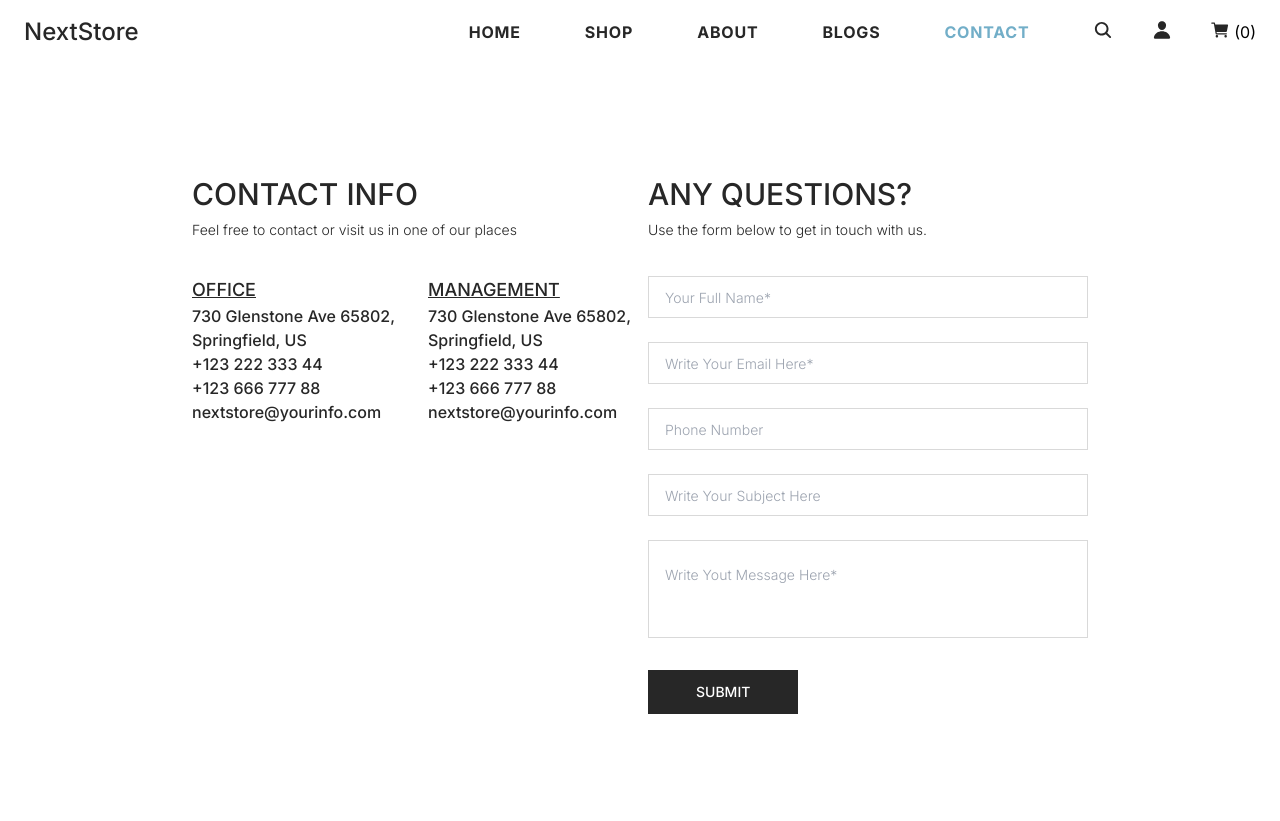
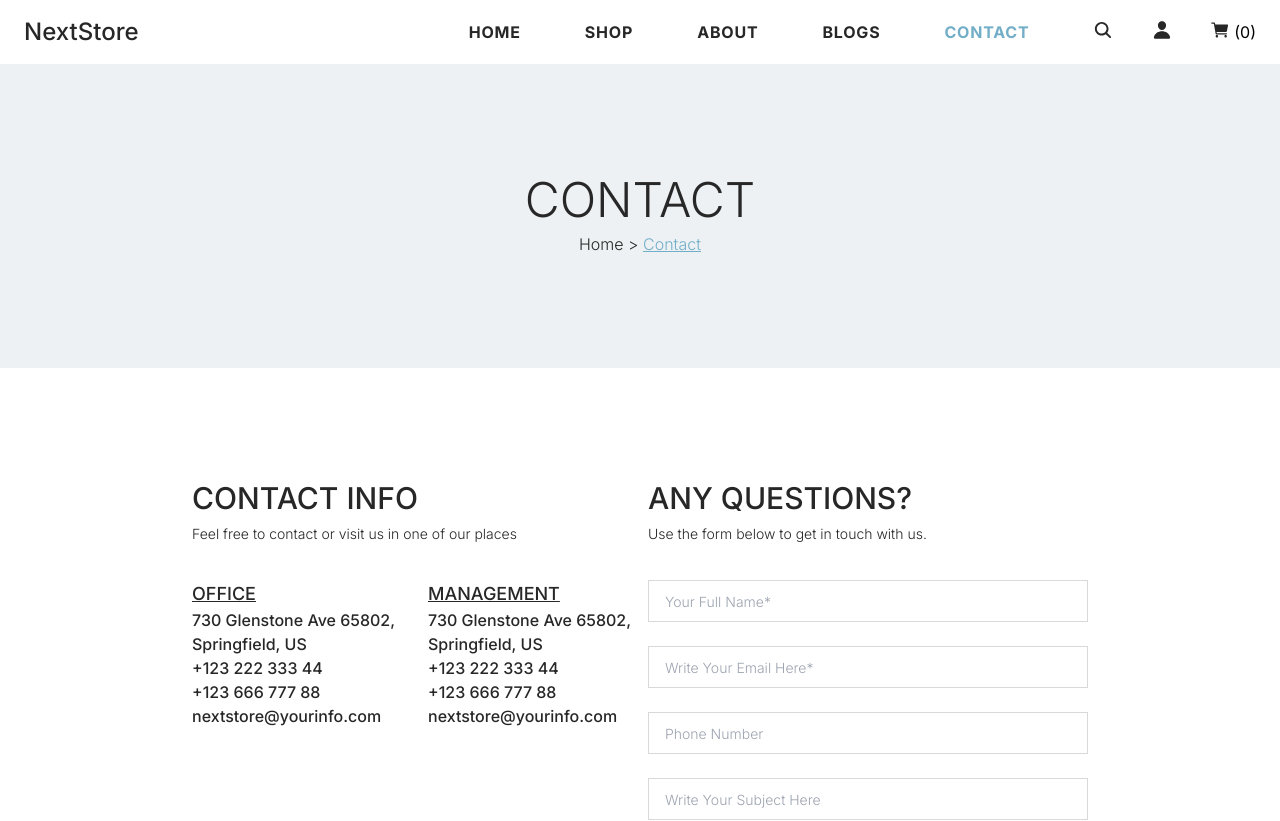
Before and after one commit to mbartos00/next-shop, a Next.js app: page /contact in a window 1280 px wide. Shown: the top 821 px of the page. Built offline with nearby package versions, Linux system fonts and the light colour scheme.

Commit message:
Add hero sections

```diff
--- a/src/app/about/page.tsx
+++ b/src/app/about/page.tsx
@@ -2,6 +2,8 @@
 import { Metadata } from 'next';
 import Button from '../components/Button';
 import Carousel from '../components/Carousel';
+import Hero from '../components/Hero/Hero';
+import FeatureList from '../components/FeatureList';
 
 const mockedReviews = [
   {
@@ -34,26 +36,30 @@ export const metadata: Metadata = {
 
 const page = () => {
   return (
-    <main className='flex flex-col xl:px-[15vw]'>
-      <section className='grid grid-cols-1 place-items-center py-8 md:py-12 xl:grid-cols-2 xl:py-28'>
+    <main className='flex flex-col'>
+      <Hero title='about us' />
+      <div className='xl:px-[15vw] '>
+        <FeatureList />
+        <section className='grid grid-cols-1 place-items-center pb-8 md:pb-12 xl:grid-cols-2 xl:pb-28'>
           <div>
             <video autoPlay loop muted className='w-full max-w-[600px]'>
               <source src='/aboutUsVideo.mp4' type='video/mp4' />
             </video>
           </div>
-        <div className='p-4 text-center text-primary xl:text-left'>
+          <div className='p-4 pt-8 text-center text-primary xl:pt-0 xl:text-left'>
             <h1 className='mb-4 text-3xl font-semibold uppercase xl:text-4xl'>our story</h1>
             <p className='mb-6 max-w-[80ch] text-base font-light md:mb-8 xl:mb-10 xl:max-w-[60ch]'>
               NextShop – Where Tech Passion meets Innovation! Founded on the belief that technology
               should simplify, not complicate, life, NextShop came to life. Picture this: a group of
-            tech enthusiasts united by the vision of delivering cutting-edge gadgets that seamlessly
-            integrate into your lifestyle. The Journey From that shared passion, NextShop was born.
-            We scoured the tech landscape, handpicking the finest devices that redefine what's
-            possible. Our mission? To make top-tier electronics accessible to all.
+              tech enthusiasts united by the vision of delivering cutting-edge gadgets that
+              seamlessly integrate into your lifestyle. The Journey From that shared passion,
+              NextShop was born. We scoured the tech landscape, handpicking the finest devices that
+              redefine what's possible. Our mission? To make top-tier electronics accessible to all.
             </p>
             <Button text='shop our store' link='/store' className='px-6 py-4 xl:px-12 xl:py-4' />
           </div>
         </section>
+      </div>
       <Carousel content={mockedReviews} variant='review' arrows />
     </main>
   );
--- a/src/app/contact/page.tsx
+++ b/src/app/contact/page.tsx
@@ -3,6 +3,7 @@ import ContactForm from './ContactForm';
 import ContactInfo from './ContactInfo';
 import { contactInfo, storesContactInfo } from '../constants/constants';
 import { Metadata } from 'next';
+import Hero from '../components/Hero/Hero';
 
 export const metadata: Metadata = {
   title: 'Contact',
@@ -12,7 +13,9 @@ export const metadata: Metadata = {
 
 const page = () => {
   return (
-    <main className='mb-7 flex flex-col items-center justify-center md:mb-14 xl:mb-28 xl:px-[15vw]'>
+    <main className='mb-7 flex flex-col items-center justify-center md:mb-14 xl:mb-28'>
+      <Hero title='contact' />
+      <div className='xl:px-[15vw]'>
         <div className='mb-3 mt-7 flex w-full flex-col items-center gap-4 md:mb-7 md:mt-14 md:flex-row-reverse md:items-start xl:mb-14 xl:mt-28'>
           <ContactForm />
           <ContactInfo
@@ -40,6 +43,7 @@ const page = () => {
             contactData={storesContactInfo}
           />
         </div>
+      </div>
     </main>
   );
 };
```
Lines whose indentation alone changed are shown as unchanged.
